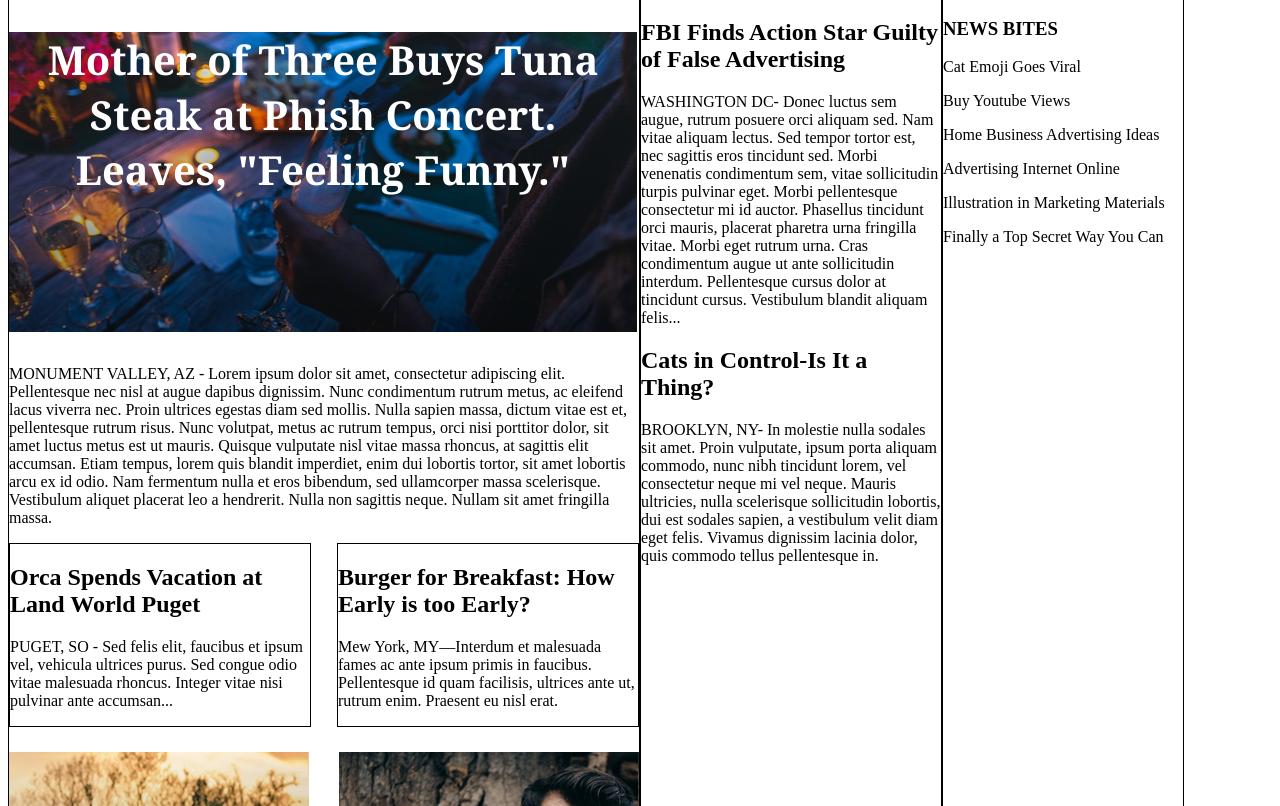
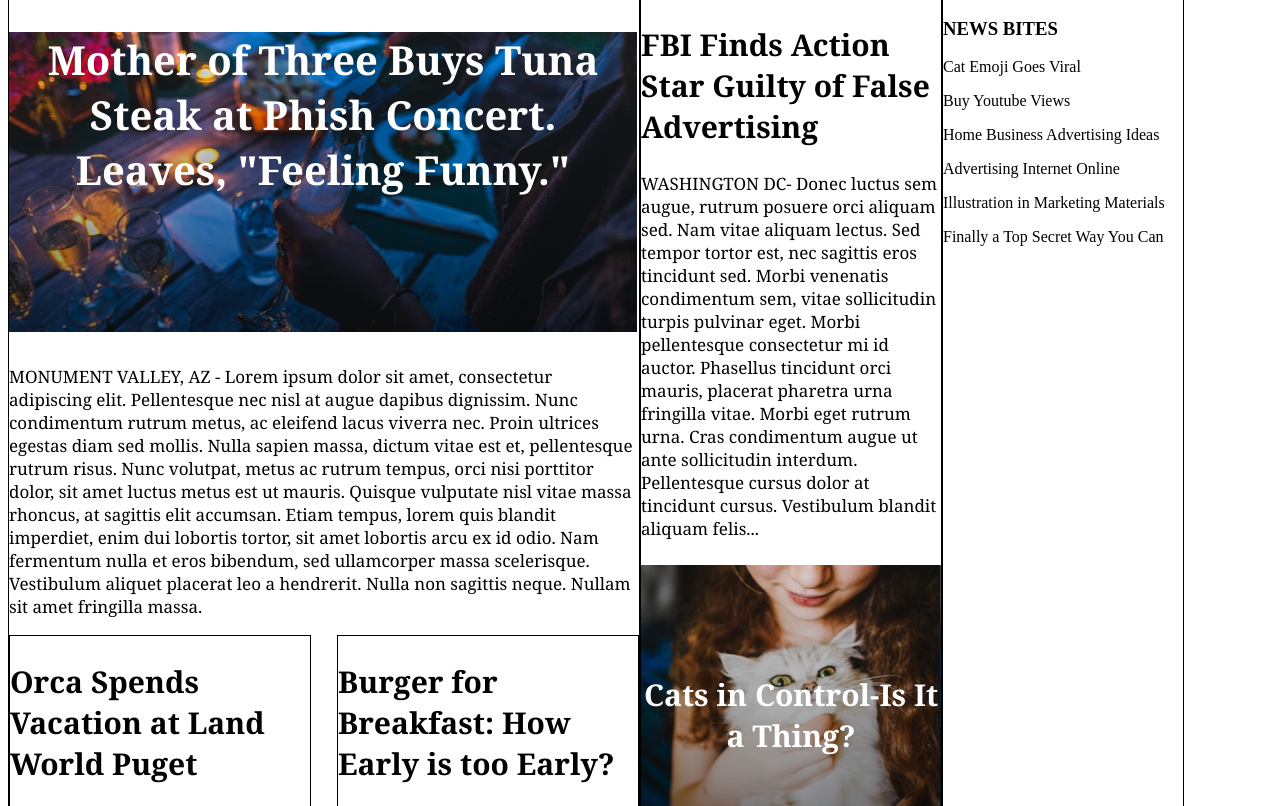
Before and after one commit to Mikej7/mytimes, a plain HTML site: page index.html in a window 1280 px wide. Shown: the part 91-897 px from the top of the page. Drawn offline with Linux system fonts and the light colour scheme.

Commit message:
Added all the rest of the photos

```diff
--- a/index.html
+++ b/index.html
@@ -56,14 +56,17 @@
 
 
   <div class="medium">
-    <h2>FBI Finds Action Star Guilty of False Advertising</h2>
-    <p>WASHINGTON DC- Donec luctus sem augue, rutrum posuere orci aliquam sed. Nam vitae aliquam lectus. Sed tempor tortor est, nec sagittis eros tincidunt sed. Morbi venenatis condimentum sem, vitae sollicitudin turpis pulvinar eget. Morbi pellentesque
+    <article class="story4">
+      <h2>FBI Finds Action Star Guilty of False Advertising</h2>
+      <p>WASHINGTON DC- Donec luctus sem augue, rutrum posuere orci aliquam sed. Nam vitae aliquam lectus. Sed tempor tortor est, nec sagittis eros tincidunt sed. Morbi venenatis condimentum sem, vitae sollicitudin turpis pulvinar eget. Morbi pellentesque
       consectetur mi id auctor. Phasellus tincidunt orci mauris, placerat pharetra urna fringilla vitae. Morbi eget rutrum urna. Cras condimentum augue ut ante sollicitudin interdum. Pellentesque cursus dolor at tincidunt cursus. Vestibulum blandit aliquam
       felis... </p>
-    <h2>Cats in Control-Is It a Thing?</h2>
-    <p>BROOKLYN, NY- In molestie nulla sodales sit amet. Proin vulputate, ipsum porta aliquam commodo, nunc nibh tincidunt lorem, vel consectetur neque mi vel neque. Mauris ultricies, nulla scelerisque sollicitudin lobortis, dui est sodales sapien, a vestibulum
+    </article>
+    <article class="story5">
+      <h2 id="story5headline">Cats in Control-Is It a Thing?</h2>
+      <p>BROOKLYN, NY- In molestie nulla sodales sit amet. Proin vulputate, ipsum porta aliquam commodo, nunc nibh tincidunt lorem, vel consectetur neque mi vel neque. Mauris ultricies, nulla scelerisque sollicitudin lobortis, dui est sodales sapien, a vestibulum
       velit diam eget felis. Vivamus dignissim lacinia dolor, quis commodo tellus pellentesque in. </p>
-
+    </article>
   </div>
 
   <div class="small">
--- a/resources/css/style.css
+++ b/resources/css/style.css
@@ -42,6 +42,12 @@ nav li a {
   color:black;
 }
 
+h2 {
+  font-family: Georgia;
+  font-size: 30px;
+  color: black;
+
+}
 .column {
   display: flex;
   width: 1232px;
@@ -61,11 +67,22 @@ nav li a {
   font-family: Georgia;
   font-weight: bold;
   color: white;
+  flex-direction: column;
   justify-content: center;
   text-align: center;
   vertical-align: center;
+
+}
+
+#story5headline {
+  display: flex;
+  background-image: url("../images/img-story-1.png");
+  height: 300px;
+  width: 300px;
   flex-direction: column;
-
+  justify-content: center;
+  text-align: center;
+  vertical-align: center;
 }
      .doublewide {
        display: flex;
@@ -74,15 +91,42 @@ nav li a {
      }
 
     .story2 {
+      font-family: Georgia;
+      font-size:17px;
+      color: black;
       width: 300px;
       border: 1px solid black;
     }
 
     .story3 {
+      font-family: Georgia;
+      font-size:17px;
+      color: black;
       width: 300px;
       border: 1px solid black;
     }
 
+    .story4 {
+      font-family: Georgia;
+      font-size:17px;
+      color: black;
+    }
+
+    .story5 {
+      font-family: Georgia;
+      font-size:17px;
+      color: black;
+    }
+
+    .story5 h2 {
+      color:white;
+    }
+
+.mainstory {
+  font-family: Georgia;
+  font-size:17px;
+  color: black;
+}
 
 .column .medium {
   width: 300px;
```
